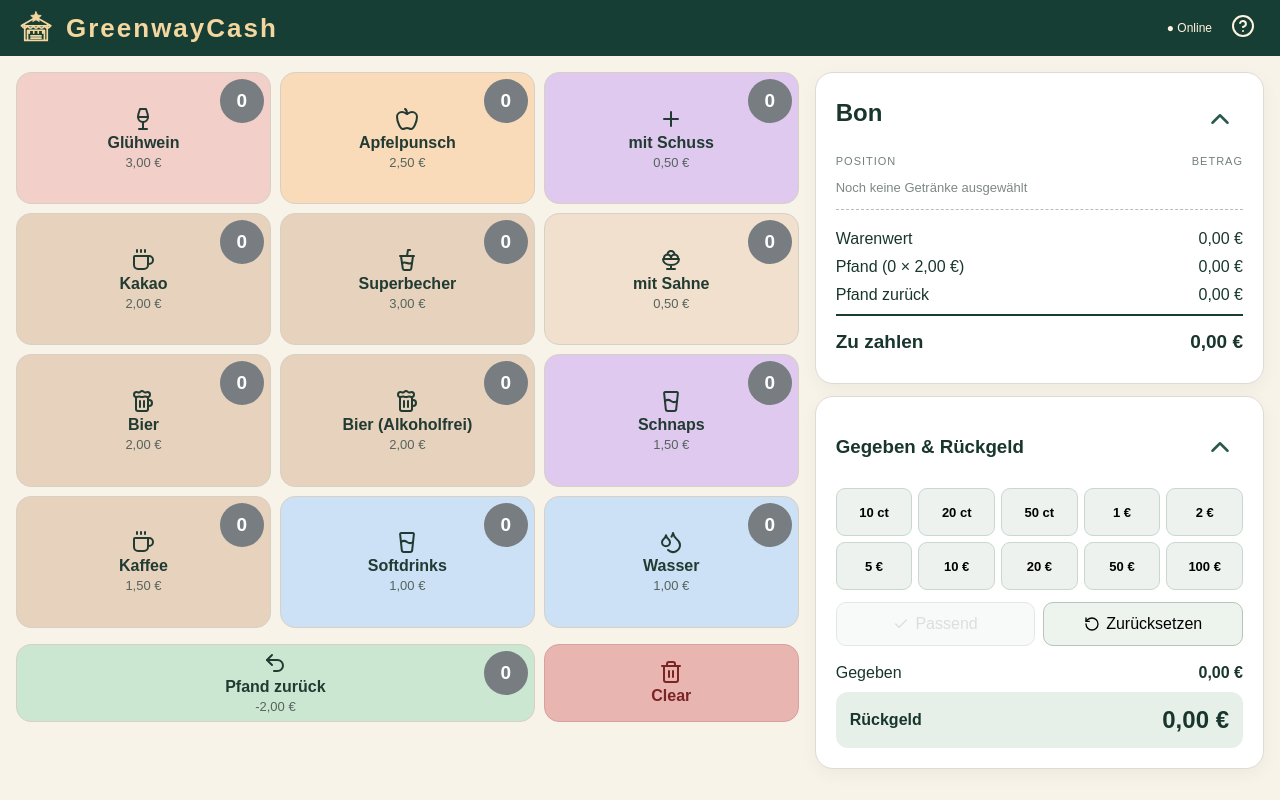
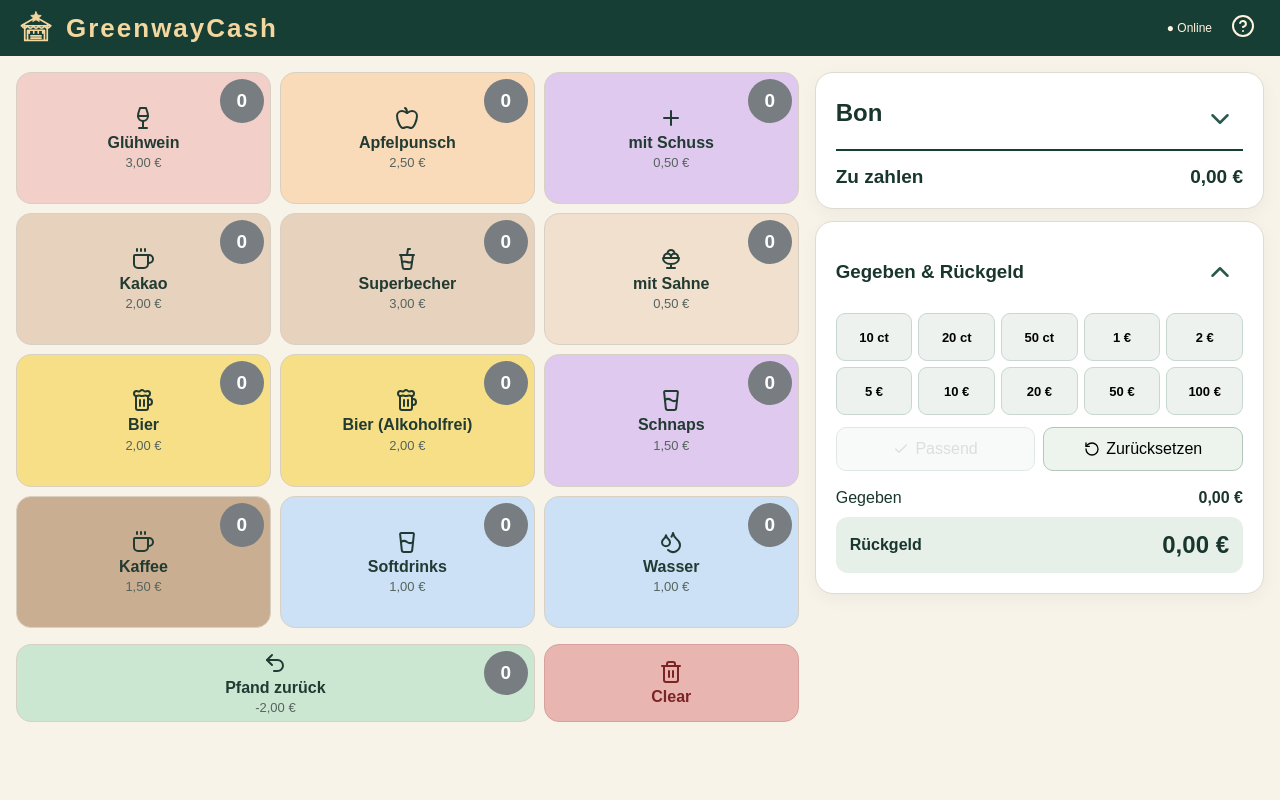
Before and after one commit to mgbsrose/GreenwayCash, a Next.js app: page / in a window 1280 px wide. Built offline with nearby package versions, Linux system fonts and the light colour scheme.

Commit message:
style: update drink tile colors, larger labels and initial receipt state

```diff
--- a/src/app/page.tsx
+++ b/src/app/page.tsx
@@ -43,7 +43,7 @@ export default function Home() {
   const [size, setSize] = useState({ w: 1024, h: 768 });
   const [online, setOnline] = useState(true);
   const [cashOpen, setCashOpen] = useState(true);
-  const [receiptExpanded, setReceiptExpanded] = useState(true);
+  const [receiptExpanded, setReceiptExpanded] = useState(false);
   const [awake, setAwake] = useState(false);
   const wake = useRef<{ release: () => Promise<void> } | null>(null);
 
--- a/src/app/styles.css
+++ b/src/app/styles.css
@@ -18,12 +18,13 @@ header{background:#173e35;color:#fff4df;padding:12px 22px;display:flex;align-ite
 .product-grid{display:grid;grid-template-columns:repeat(12,minmax(0,1fr));grid-template-rows:repeat(14,minmax(34px,1fr));gap:9px;min-height:600px}
 .product-tile{position:relative;display:flex;flex-direction:column;align-items:center;justify-content:center;gap:7px;border:1px solid #d7d0c3;border-radius:15px;background:#fff;padding:10px;color:#213a32;user-select:none;-webkit-user-select:none;-webkit-touch-callout:none;transition:transform .08s}
 .product-tile:active,.holding{transform:scale(.975);filter:brightness(.95)}
-.product-name{font-weight:700;text-align:center}
+.product-name{font-weight:700;text-align:center;font-size:16px;line-height:1.2}
 .price{font-size:13px;color:#56645e}
 .qty{position:absolute;top:6px;right:6px;background:#173e35;color:white;border-radius:100px;min-width:44px;min-height:44px;display:flex;align-items:center;justify-content:center;padding:6px;font-weight:bold;font-size:19px}
 .color-red{background:#f2cfc8}
 .color-orange{background:#f9dbb9}
 .color-brown{background:#e6d2bd}
+.color-coffee{background:#c9ae91}
 .color-gold{background:#f6e19b}
 .color-blue{background:#cce1f5}
 .color-purple{background:#dfc9ee}
@@ -68,7 +69,7 @@ header{background:#173e35;color:#fff4df;padding:12px 22px;display:flex;align-ite
 .product-grid{min-height:530px;grid-template-rows:repeat(14,minmax(30px,1fr));gap:7px}
 .product-tile{gap:3px;padding:5px;border-radius:11px}
 .product-tile svg{width:23px;height:23px}
-.product-name{font-size:12px}
+.product-name{font-size:14px}
 .price{font-size:11px}
 .qty{top:3px;right:3px;min-width:36px;min-height:36px;font-size:17px;padding:3px}
 .mobile-footer{display:flex;position:fixed;bottom:0;left:0;right:0;z-index:11;background:#173e35;color:#fff;padding:12px 14px max(12px,env(safe-area-inset-bottom));justify-content:space-between;align-items:center;gap:8px}
@@ -120,7 +121,7 @@ header{padding:7px 18px}
 .receipt-undo,.receipt-close{color:#19362e}
 .receipt-clear:hover,.receipt-undo:hover,.receipt-close:hover{background:#f2eee7}
 .qty{background:#777d80}
-.color-gold{background:#e6d2bd}
+.color-gold{background:#f6df87}
 .color-cream{background:#f0e0cd}
 
 /* The reset tile shares the final product-grid row with deposit returns. */
--- a/src/config/register.json
+++ b/src/config/register.json
@@ -338,7 +338,7 @@
       "priceCents": 150,
       "deposit": true,
       "type": "product",
-      "color": "brown",
+      "color": "coffee",
       "layout": {
         "tabletLandscape": [
           1,
```
